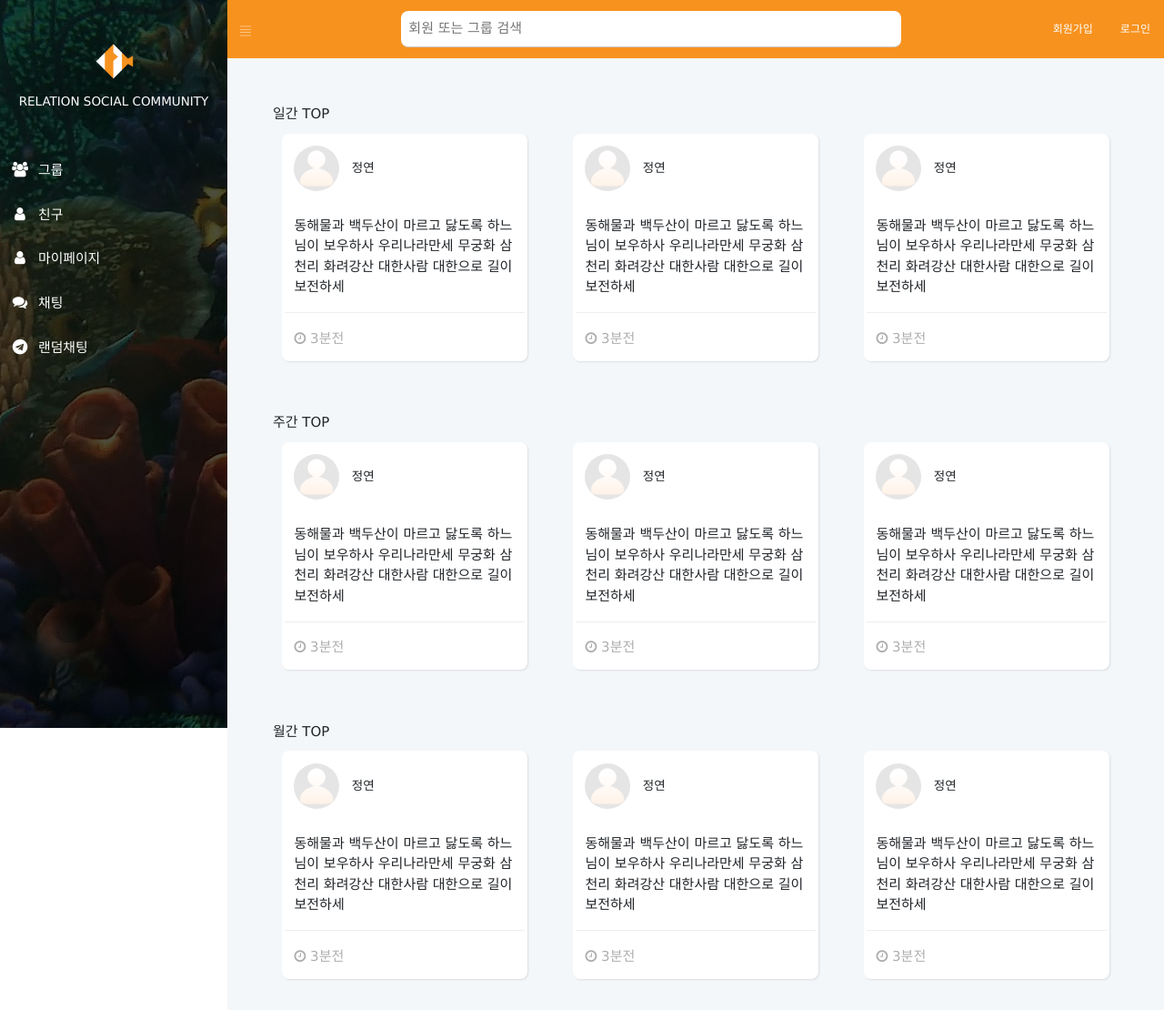
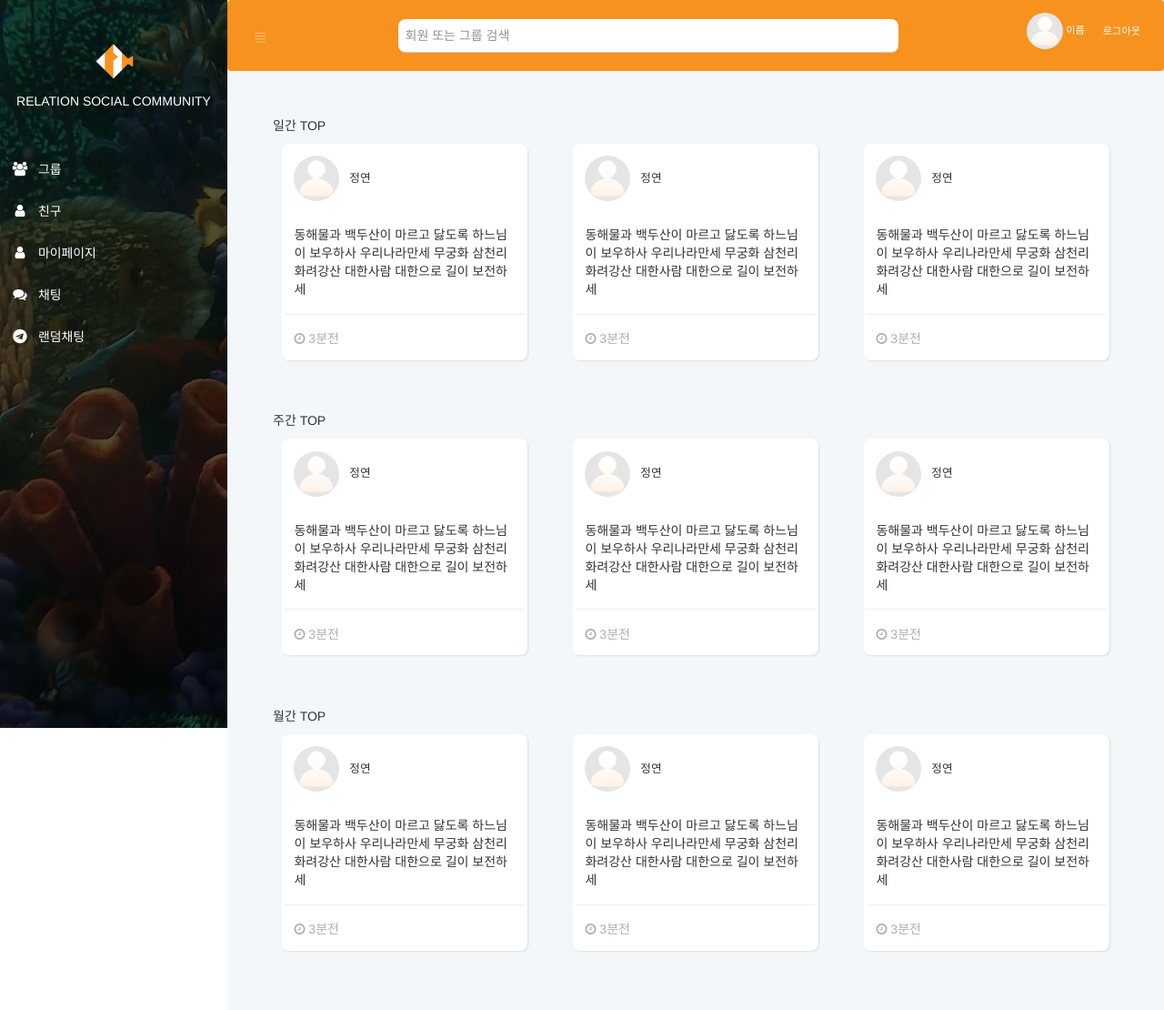
Before and after one commit to Kchangwook/RSC, a Java web app: page /start/index.do in a window 1280 px wide. Shown: the top 1110 px of the page at 91% size. Run offline with Spring Boot 4, a stand-in JSP engine, Linux system fonts and the light colour scheme; data that the repository does not hold is empty; some libraries are stand-ins or nearby versions.

Commit message:
171108 18:41 이용진 header nav css 수정

```diff
--- a/RSC/src/main/webapp/WEB-INF/views/header.jsp
+++ b/RSC/src/main/webapp/WEB-INF/views/header.jsp
@@ -1,9 +1,14 @@
 <%@ page language="java" contentType="text/html; charset=utf-8"
     pageEncoding="utf-8"%>
+<%@taglib prefix="c" uri="http://java.sun.com/jsp/jstl/core" %>
+
 <!DOCTYPE html>
 <html>
 <head>
 <meta http-equiv="Content-Type" content="text/html; charset=utf-8">
+<link rel="stylesheet" href="https://maxcdn.bootstrapcdn.com/bootstrap/3.3.7/css/bootstrap.min.css">
+<script src="https://ajax.googleapis.com/ajax/libs/jquery/3.2.1/jquery.min.js"></script>
+<script src="https://maxcdn.bootstrapcdn.com/bootstrap/3.3.7/js/bootstrap.min.js"></script>
 </head>
 <body>
 	<header class="header">
@@ -21,34 +26,21 @@
 						<input class="w3-input w3-round-large" type="text" placeholder="회원 또는 그룹 검색">
 					</div>
 
+
+
 					<ul class="nav-menu list-unstyled d-flex flex-md-row align-items-md-center">
-
+						<!-- 세션이 있는경우 -->
+						<!-- 알림 아이콘 및 링크 -->
+						<c:choose>
+							<c:when test="${sessionScope.id ne null}">
 								<!-- 알림 아이콘 및 링크 -->
 								<li class="nav-item dropdown">
-<!-- 					<a id="notifications" rel="nofollow" data-target="#" href="#" data-toggle="dropdown" aria-haspopup="true" aria-expanded="false" class="nav-link">
-							<i class="fa fa-bell"></i>
-
-							<span class="badge badge-warning">
-								알림 갯수 2
-							</span>
-							</a>  이 부분 주석 해제하면 알림 아이콘-->
+ 									<a id="notifications" rel="nofollow" href="#" data-toggle="dropdown" aria-haspopup="true" aria-expanded="false" class="nav-link">
+										<i class="fa fa-bell" onclick="viewAlertList()"></i>
+									</a>
 
 									<!-- 알림 목록 -->
-						<ul aria-labelledby="notifications" class="dropdown-menu">
-
-							<!-- 알림 틀 -->
-							<li>
-								<a rel="nofollow" href="#" class="dropdown-item d-flex">
-									<div class="msg-profile">
-										<img src="${pageContext.request.contextPath}/resources/img/profile.jpg" alt="..." class="img-fluid rounded-circle">
-									</div>
-									<div class="msg-body">
-										<h3 class="h5">이름</h3>
-										<span>새 게시물 업로드</span>
-										<small>3분 전</small>
-									</div>
-								</a>
-							</li>
+									<ul aria-labelledby="notifications" class="dropdown-menu" id="viewAlert">
 
 										<!-- 알림 틀 -->
 										<li>
@@ -63,25 +55,119 @@
 												</div>
 											</a>
 										</li>
+										<!-- 알림틀 끝 -->
 
 									</ul>
 								</li>
 
 								<!-- 회원가입  -->
-						<li class="nav-item"><a href="login.html"
-							class="nav-link logout">회원가입</a>
+								<li id="viewSignUp" class="nav-item">
+									<a href="#" class="nav-link"  data-toggle="modal" data-target="#signUpModal">회원가입</a>
 								</li>
 
 								<!-- 로그인 -->
-						<li class="nav-item"><a href="login.html"
-							class="nav-link logout">로그인</a>
+								<li id="viewSignIn" class="nav-item">
+									<a href="#" class="nav-link"  data-toggle="modal" data-target="#signInModal">로그인</a>
+								</li>
+							</c:when>
+
+							<c:otherwise> <!-- 로그인 완료시(세션 유지) -->
+								<!-- 로그인 사용자  -->
+								<li id="loginInfo" class="nav-item">
+									<a href="#로그인후 메인페이지" class="nav-link">
+										<img src="img/profile.jpg">
+										이름
+									</a>
 								</li>
 
+								<!-- 로그아웃 -->
+								<li id="viewSignOut" class="nav-item">
+									<a href="#로그아웃 링크" class="nav-link">로그아웃</a>
+								</li>
+							</c:otherwise>
+						</c:choose>
 					</ul>
 				</div>
 			</div>
 		</nav>
 	</header>
 
+
+	<!-- 회원가입 모달 -->
+  	<div class="modal fade" id="signUpModal" role="dialog">
+    	<div class="modal-dialog">
+    		<div class="modal-content">
+        		<div class="modal-header">
+          			<h4 class="modal-title">회원 가입</h4>
+        		</div>
+				<div class="modal-body">
+					<form action="">
+					<!-- 회원가입 폼 작성 -->
+					회원가입 폼
+					</form>
+				</div>
+				<div class="modal-footer">
+          			<button type="button" class="btn btn-default" data-dismiss="modal">회원가입</button>
+          			<button type="button" class="btn btn-default" data-dismiss="modal">닫기</button>
+        		</div>
+      		</div>
+    	</div>
+  	</div>
+
+	<!-- 로그인 모달 -->
+  	<div class="modal fade" id="signInModal" role="dialog">
+    	<div class="modal-dialog">
+    		<div class="modal-content">
+        		<div class="modal-header">
+          			<h4 class="modal-title">로그인</h4>
+        		</div>
+        		<div class="modal-body">
+        			<form>
+        			<!-- 로그인 폼 작성 -->
+        			로그인 폼
+        			</form>
+        		</div>
+        		<div class="modal-footer">
+          			<button type="button" class="btn btn-default" data-dismiss="modal">로그인</button>
+          			<button type="button" class="btn btn-default" data-dismiss="modal">닫기</button>
+        		</div>
+      		</div>
+    	</div>
+  	</div>
+
+
+	<script>
+
+	function viewAlertList() {
+		var alertHtml = '';
+		var xhttp = new XMLHttpRequest();
+		xhttp.onreadystatechange = function() {
+			if (this.readyState == 4 && this.status == 200) {
+				var resData = this.responseText;
+				resData = JSON.parse(resData);
+
+				for (i = 0; i < resData.length; i++) {
+					alertHtml += '<li>' +
+						'<a rel="nofollow" href="#" class="dropdown-item d-flex">' +
+						'<div class="msg-profile">' +
+						'<img src="resData[i].imgUrl" alt="..." class="img-fluid rounded-circle">' +
+						'</div>' +
+						'<div class="msg-body">' +
+						'<h3 class="h5">${resData[i].nick}</h3>' +
+						'<span>${resData[i].content}</span>' +
+						'<small>${resData[i].time}</small>' +
+						'</div>' +
+						'</a>' +
+						'</li>';
+				}
+				document.getElementById("viewAlert").innerHTML = alertHtml;
+			}
+		};
+
+		xhttp.open("POST", "알림 가져올 경로", true);
+		xhttp.send();
+	}
+	</script>
+
 </body>
 </html>
--- a/RSC/src/main/webapp/WEB-INF/views/nav.jsp
+++ b/RSC/src/main/webapp/WEB-INF/views/nav.jsp
@@ -13,7 +13,7 @@
 			<div
 				class="sidenav-header d-flex align-items-center justify-content-center">
 				<div class="sidenav-header-inner text-center">
-					<img src="${pageContext.request.contextPath}/resources/img/logo.png">
+					<img src="img/logo.png">
 					<h2 class="h5 text-uppercase">Relation Social Community</h2>
 				</div>
 			</div>
@@ -21,15 +21,30 @@
 
 			<div class="main-menu">
 				<ul id="side-main-menu" class="side-menu list-unstyled">
-					<li><a href="index.html"><i class="fa fa-users fa-5x"></i><span>그룹</span></a></li>
-					<li><a href="index.html"><i class="fa fa-user fa-2x"></i><span>친구</span></a></li>
-					<li><a href="index.html"><i class="fa fa-user fa-1x"></i><span>마이페이지</span></a></li>
-					<li><a href="index.html"><i class="fa fa-comments fa-5x"></i><span>채팅</span></a></li>
-					<li><a href="index.html"><i class="fa fa-telegram fa-5x"></i><span>랜덤채팅</span></a></li>
+					<li id="linkToGroup" onclick="loginCheck()"><a href="index.jsp"><i class="fa fa-users"></i><span>그룹</span></a></li>
+					<li id="linkToFriend" onclick="loginCheck()"><a href="index.jsp"><i class="fa fa-user"></i><span>친구</span></a></li>
+					<li id="linkToMyPage" onclick="loginCheck()"><a href="index.jsp"><i class="fa fa-user"></i><span>마이페이지</span></a></li>
+					<li id="linkToChat" onclick="loginCheck()"><a href="index.jsp"><i class="fa fa-comments"></i><span>채팅</span></a></li>
+					<li id="linkToRanChat" onclick="loginCheck()"><a href="index.jsp"><i class="fa fa-telegram"></i><span>랜덤채팅</span></a></li>
 				</ul>
 			</div>
 		</div>
 	</nav>
 
+	<script>
+		function loginCheck(){
+			var sessionId = "${sessionScope.id}";
+			if(sessionId!=""){
+				document.getElementById("linkToGroup").innerHTML = '<a href="그룹페이지 링크"><i class="fa fa-users"></i><span>그룹</span></a>';
+				document.getElementById("linkToFriend").innerHTML = '<a href="친구페이지 링크"><i class="fa fa-user"></i><span>그룹</span></a>';
+				document.getElementById("linkToMyPage").innerHTML = '<a href="마이페이지 링크"><i class="fa fa-user"></i><span>그룹</span></a>';
+				document.getElementById("linkToChat").innerHTML = '<a href="채팅페이지 링크"><i class="fa fa-comments"></i><span>그룹</span></a>';
+				document.getElementById("linkToRanChat").innerHTML = '<a href="랜챗페이지 링크"><i class="fa fa-telegram"></i><span>그룹</span></a>';
+			} else {
+				alert("로그인 후 이용해주시기 바랍니다.");
+			}
+		}
+
+	</script>
 </body>
 </html>
--- a/RSC/src/main/webapp/resources/css/custom.css
+++ b/RSC/src/main/webapp/resources/css/custom.css
@@ -54,3 +54,10 @@
 		width:200px;
 	}
 }
+
+#loginInfo .nav-link img{
+	max-height:40px;
+	max-width:auto;
+
+	border-radius: 20px;
+}
```
Also changed, not shown: 1 other file. Lines whose indentation alone changed are shown as unchanged.
